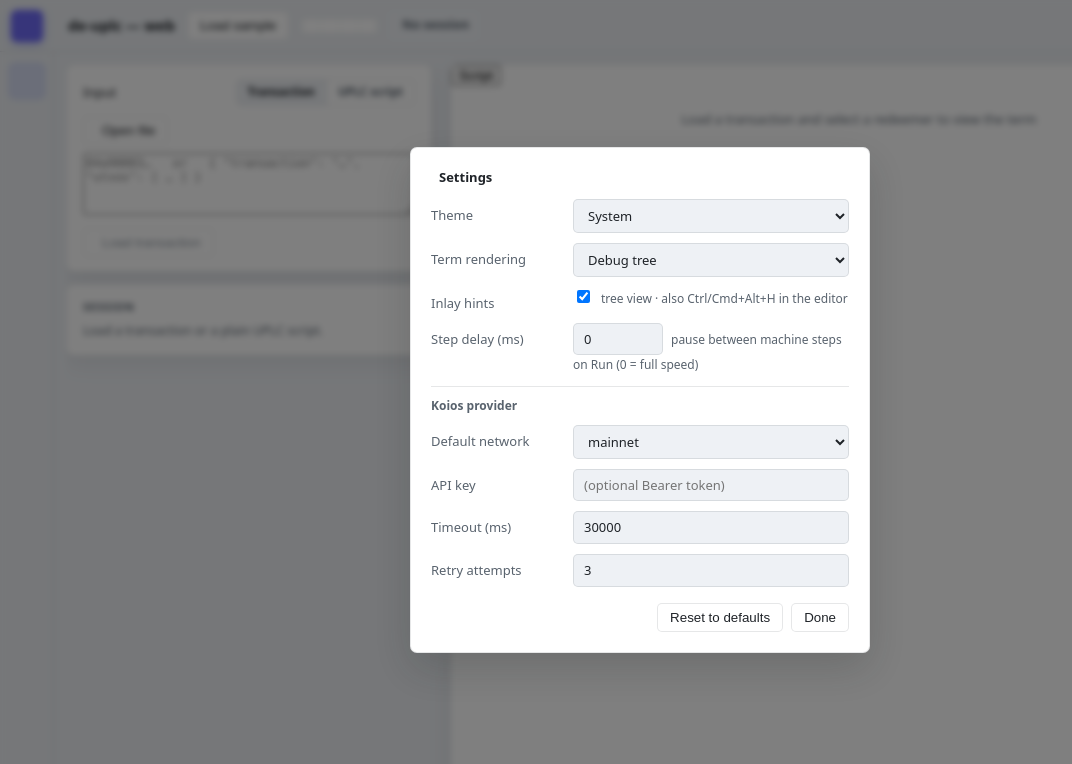
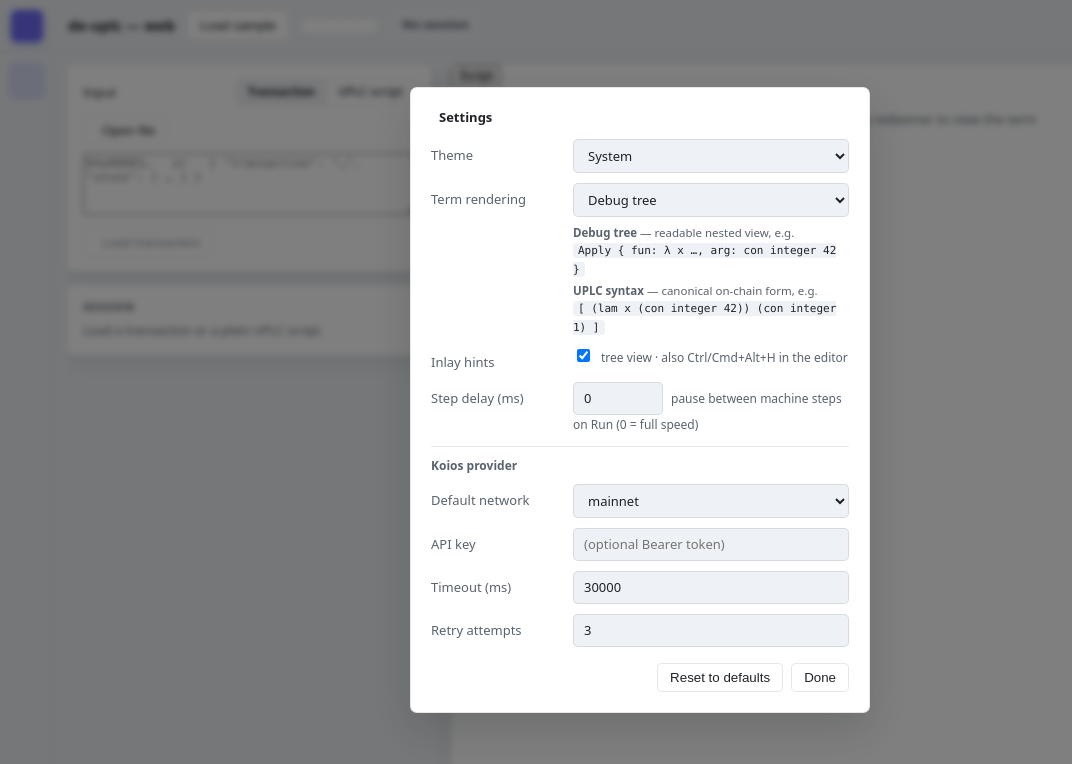
Before and after one commit to cardananium/de-uplc-web, a React (Vite) app in the folder apps/web/: page / in a window 1280 px wide. Both pictures are taken after a click on the button 1247 px from the left and 25 px from the top of the page. Shown: the top 764 px of the page, without its empty margins (0-1072 px from the left). Built offline with nearby package versions, Linux system fonts and the light colour scheme; some icons are missing.

Commit message:
settings: clearer Term rendering options with examples (drop uplc-crate wording)

```diff
--- a/apps/web/src/panels/SettingsModal.tsx
+++ b/apps/web/src/panels/SettingsModal.tsx
@@ -55,10 +55,16 @@ export function SettingsModal({ open, onClose }: { open: boolean; onClose: () =>
           </select>
 
           <label htmlFor="set-termview">Term rendering</label>
-          <select id="set-termview" value={termView} onChange={(e) => setTermView(e.target.value as TermView)}>
-            <option value="tree">Debug tree</option>
-            <option value="uplc">UPLC (uplc-crate syntax)</option>
-          </select>
+          <div>
+            <select id="set-termview" value={termView} onChange={(e) => setTermView(e.target.value as TermView)}>
+              <option value="tree">Debug tree</option>
+              <option value="uplc">UPLC syntax</option>
+            </select>
+            <div className="setting-hint">
+              <div><strong>Debug tree</strong> — readable nested view, e.g.<br /><code>Apply &#123; fun: λ x …, arg: con integer 42 &#125;</code></div>
+              <div style={{ marginTop: 4 }}><strong>UPLC syntax</strong> — canonical on-chain form, e.g.<br /><code>[ (lam x (con integer 42)) (con integer 1) ]</code></div>
+            </div>
+          </div>
 
           <label htmlFor="set-inlay">Inlay hints</label>
           <div>
--- a/apps/web/src/platform/settings.ts
+++ b/apps/web/src/platform/settings.ts
@@ -7,7 +7,7 @@ import type { Network, SettingsStore, NetworkPrompt } from '@de-uplc/core';
 //    runs always see the latest values (matches the extension's getConfiguration).
 
 export type ThemePref = 'light' | 'dark' | 'system';
-/** Term editor rendering: the debug tree, or canonical UPLC (uplc-crate style). */
+/** Term editor rendering: the debug tree, or canonical UPLC syntax. */
 export type TermView = 'tree' | 'uplc';
 
 export interface Settings {
--- a/apps/web/src/store.ts
+++ b/apps/web/src/store.ts
@@ -80,7 +80,7 @@ interface AppState {
   termText?: string;
   termLocations: TermLocation[];
   termHints: TermHintInfo[];
-  // term rendering style: 'tree' (debug tree) or 'uplc' (canonical uplc-crate syntax)
+  // term rendering style: 'tree' (debug tree) or 'uplc' (canonical UPLC syntax)
   termView: TermView;
 
   // inlay hints UI state (global on/off toggle)
--- a/apps/web/src/theme/tokens.css
+++ b/apps/web/src/theme/tokens.css
@@ -381,6 +381,8 @@ code { background: var(--bg-subtle); padding: 1px 5px; border-radius: 4px; font-
 .settings-grid input, .settings-grid select { width: 100%; }
 .settings-grid input[type='checkbox'] { width: auto; }
 .settings-section { grid-column: 1 / -1; font-weight: 700; font-size: 12px; color: var(--fg-muted); border-top: 1px solid var(--border); padding-top: 10px; margin-top: 2px; }
+.setting-hint { margin-top: 7px; font-size: 11.5px; line-height: 1.5; color: var(--fg-muted); }
+.setting-hint code { font-family: var(--font-mono); font-size: 11px; color: var(--fg); }
 
 .panel-title-row { display: flex; align-items: center; justify-content: space-between; gap: 8px; }
 
```
Also changed, not shown: 1 other file (tests, documents, lock files or other folders).
